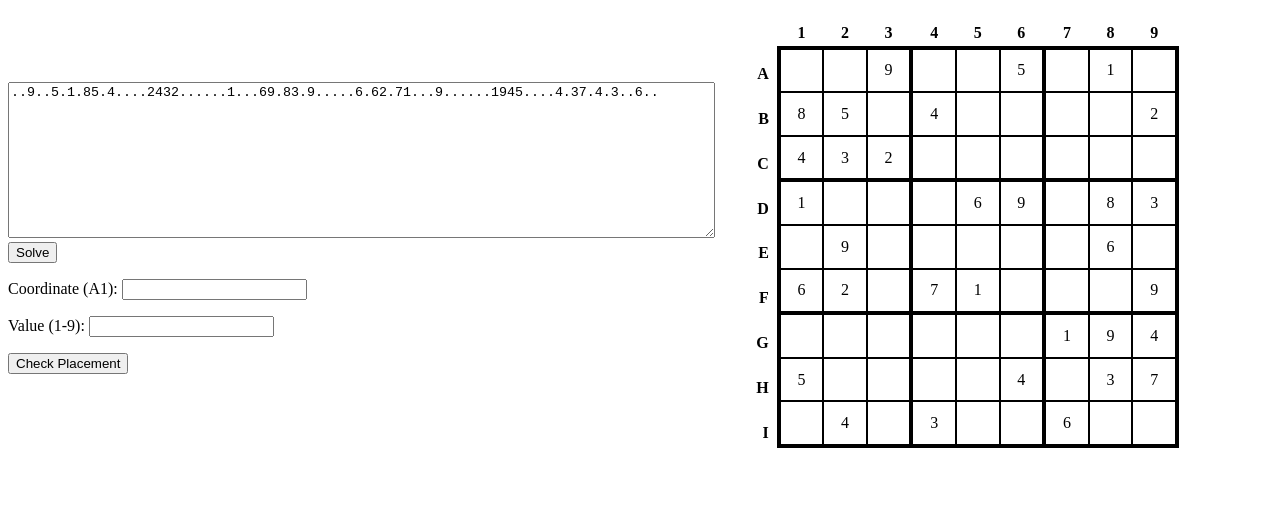
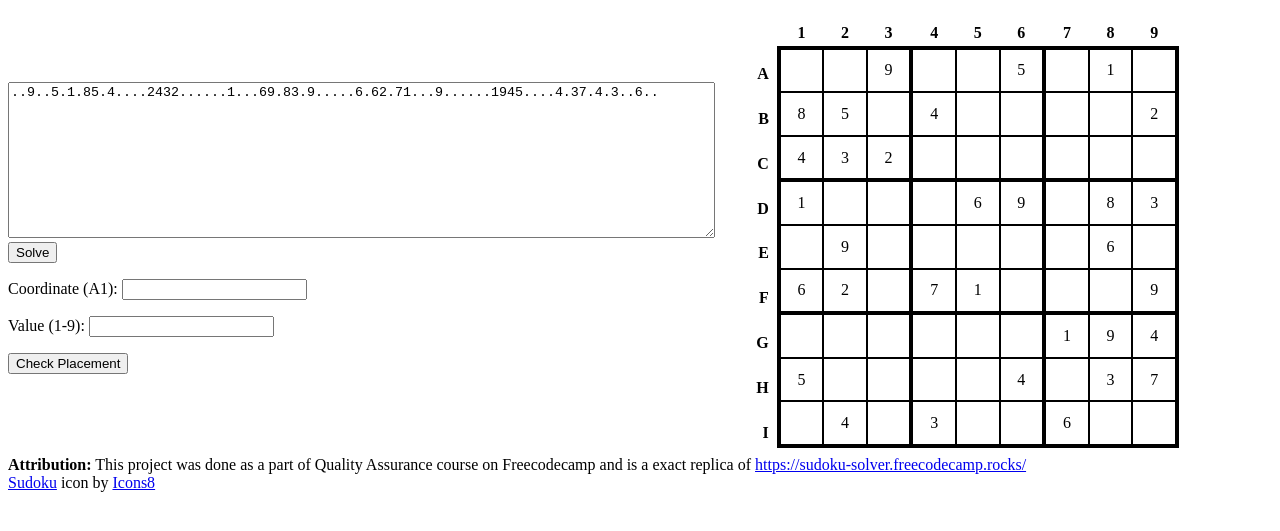
Before and after one commit to sathishkannan162/Sudoku-Solver-Project, a website: page views/index.html in a window 1280 px wide. Shown: the part 79-610 px from the top of the page. Drawn offline with Linux system fonts and the light colour scheme.

Commit message:
feat: add attribution and favicon

```diff
--- a/views/index.html
+++ b/views/index.html
@@ -7,7 +7,7 @@
 	<meta charset="utf-8" />
 	<meta http-equiv="X-UA-Compatible" content="IE=edge" />
 	<meta name="viewport" content="width=device-width, initial-scale=1" />
-    <link id="favicon" rel="icon" href="https://cdn.freecodecamp.org/universal/favicons/favicon-32x32.png" type="image/x-icon">
+    <link id="favicon" rel="icon" href="../public/images/icons8-sudoku-16.png" type="image/x-icon">
 	<link rel="stylesheet" href="../public/style.css" type="text/css" />
 </head>
 
@@ -350,6 +350,7 @@
         </div>
       </div>
     </div>
+    <footer><strong>Attribution:</strong> This project was done as a part of Quality Assurance course on Freecodecamp and is a exact replica of <a href="https://sudoku-solver.freecodecamp.rocks/">https://sudoku-solver.freecodecamp.rocks/</a><br><a target="_blank" href="https://icons8.com/icon/113694/sudoku">Sudoku</a> icon by <a target="_blank" href="https://icons8.com">Icons8</a></footer>
   </body>
   <script type="module" src="../public/index.js"></script>
 </html>
```
Also changed, not shown: package.json (+6 -2 lines), public/images/icons8-sudoku-16.png (added), 1 other file.
